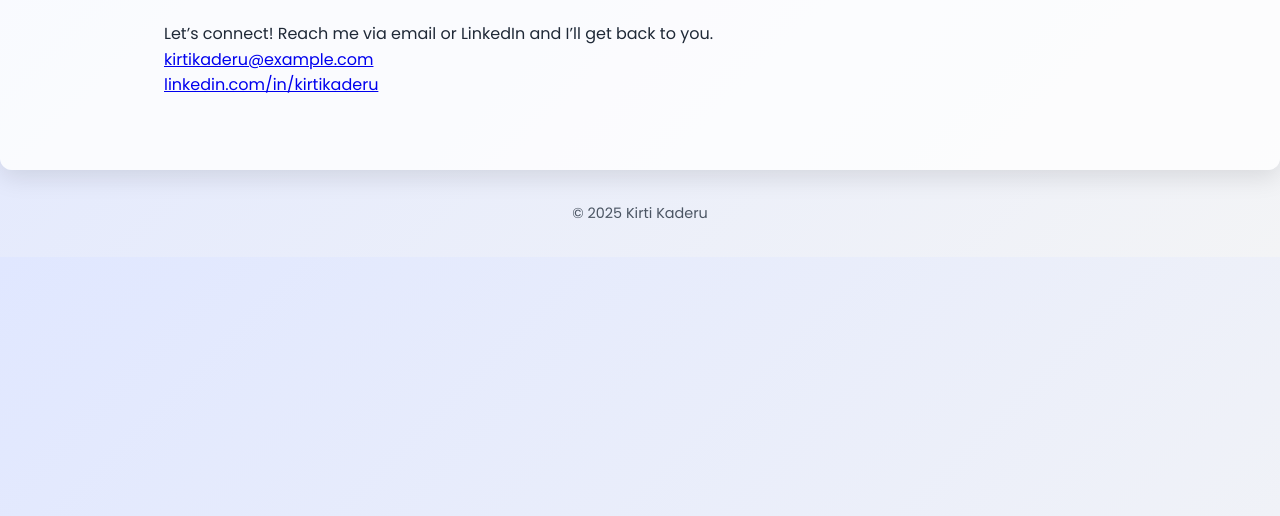
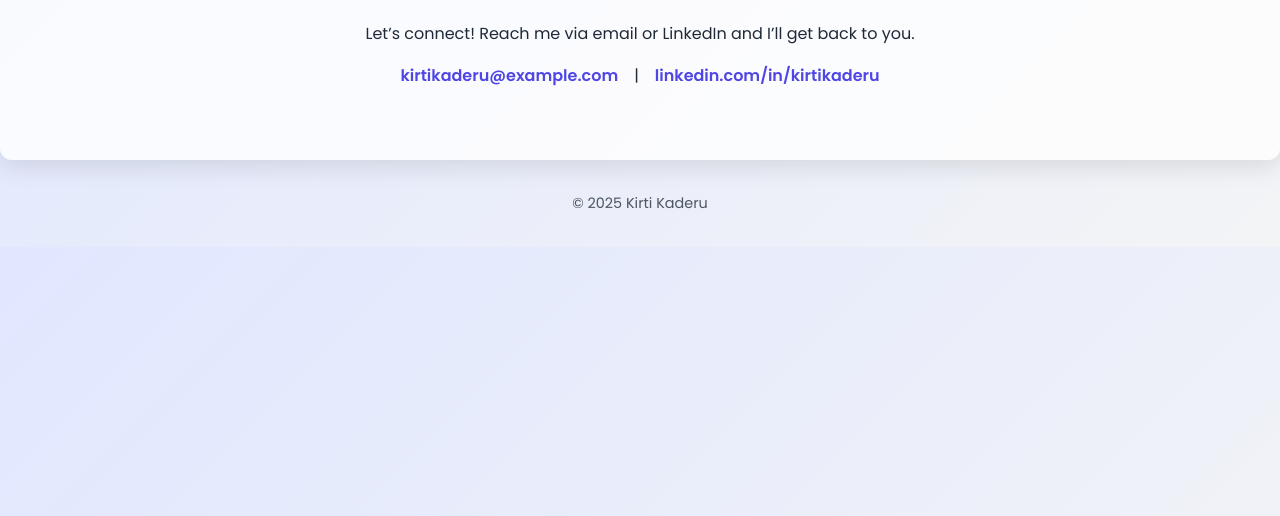
Before and after one commit to Kirti757/gitexercise, a plain HTML site: page index.html in a window 1280 px wide. Both pictures are taken after a click on the link "Contact". Shown: the part 284-800 px from the top of the page. Drawn offline with Linux system fonts and the light colour scheme.

Commit message:
update index.html

```diff
--- a/index.html
+++ b/index.html
@@ -211,6 +211,28 @@
     .project-links a:hover {
       background: var(--accent-dark);
     }
+    .contact-links {
+        display: flex;
+        justify-content: center;
+        gap: 1rem;
+        flex-wrap: wrap;
+        margin-top: 1rem;
+    }
+    #contact p {
+        text-align: center;
+    }
+
+    .contact-links a {
+        color: var(--accent-dark);
+        font-weight: 600;
+        text-decoration: none;
+        transition: color 0.3s ease;
+    }
+
+    .contact-links a:hover {
+    color: var(--accent);
+    }
+
 
     footer {
       text-align: center;
@@ -359,16 +381,16 @@
         </div>
         <div class="project-card">
           <div class="project-title">Student Management System</div>
-          <div class="project-desc">Python, Tkinter & MySQL app to manage student data with CSV export.</div>
+          <div class="project-desc">A Student Management System built using Python, Tkinter, and MySQL. The system allows users to manage student records efficiently through a graphical user interface (GUI). It includes features such as adding, updating, deleting, searching, exporting student data, and changing admission numbers.</div>
           <div class="project-links">
-            <a href="#">GitHub</a>
+            <a href="https://github.com/Kirti757/Python-Projects/tree/main/StudentManagementSystem" target="_blank" >GitHub</a>
           </div>
         </div>
         <div class="project-card">
           <div class="project-title">Login System</div>
-          <div class="project-desc">Secure login app using Python & SQLite with validation features.</div>
+          <div class="project-desc">This is a simple Login System built using Python, Tkinter, and SQLite for user authentication. The system includes a Sign-up and Sign-in page, ensuring secure registration and login functionality with basic password validation.</div>
           <div class="project-links">
-            <a href="#">GitHub</a>
+            <a href="https://github.com/Kirti757/Python-Projects/tree/main/LoginSystem" target="_blank" >GitHub</a>
           </div>
         </div>
       </div>
@@ -376,13 +398,17 @@
   </section>
 
   <section id="contact">
-    <div class="container">
-      <h2>Contact Me</h2>
-      <p>Let’s connect! Reach me via email or LinkedIn and I’ll get back to you.</p>
-      <p><a href="mailto:kirtikaderu@example.com">kirtikaderu@example.com</a></p>
-      <p><a href="https://linkedin.com/in/kirtikaderu" target="_blank">linkedin.com/in/kirtikaderu</a></p>
+  <div class="container">
+    <h2>Contact Me</h2>
+    <p>Let’s connect! Reach me via email or LinkedIn and I’ll get back to you.</p>
+    <div class="contact-links">
+      <a href="mailto:kirtikaderu@example.com">kirtikaderu@example.com</a>
+      <span>|</span>
+      <a href="https://linkedin.com/in/kirtikaderu" target="_blank">linkedin.com/in/kirtikaderu</a>
     </div>
-  </section>
+  </div>
+</section>
+
 </main>
 
 <footer>
```
